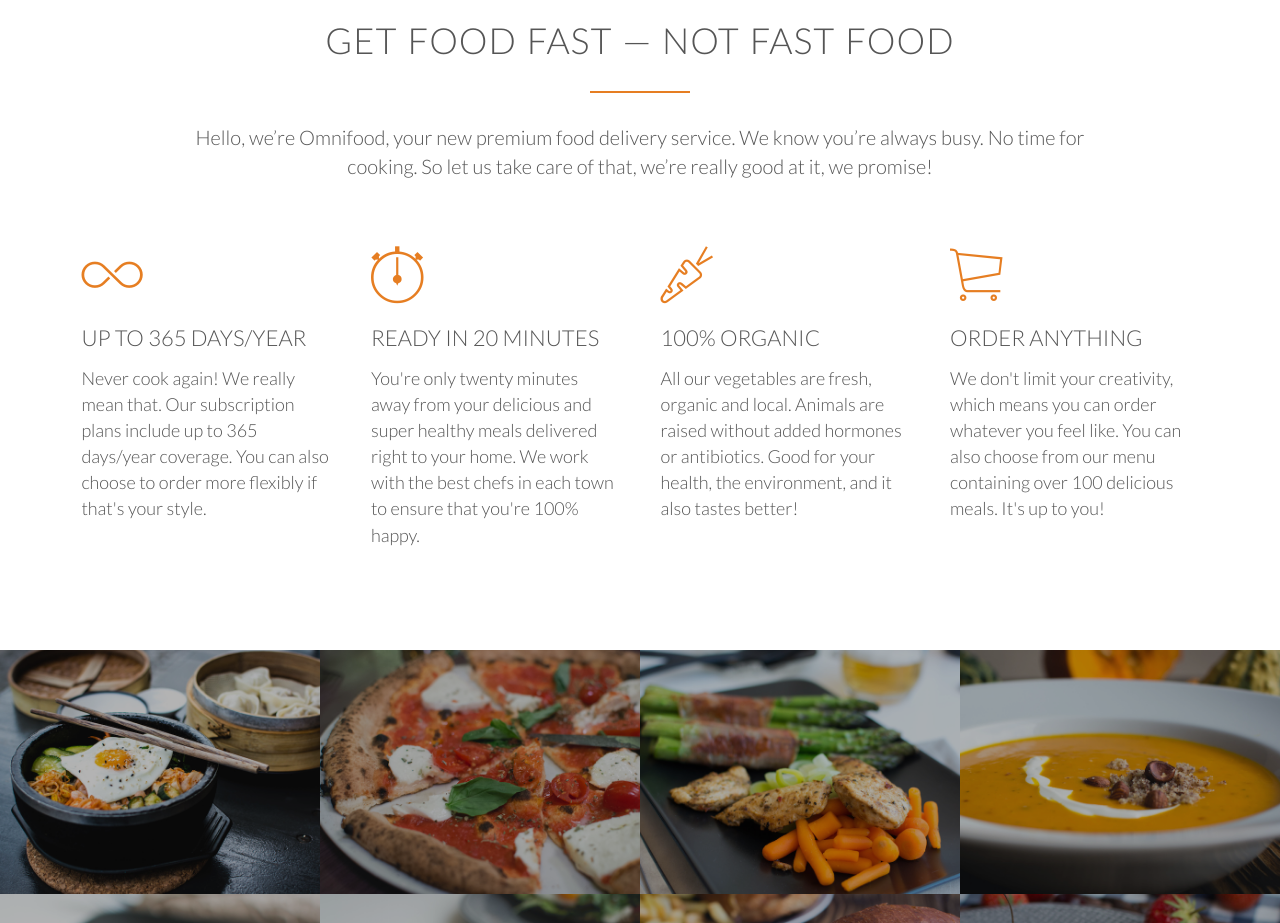
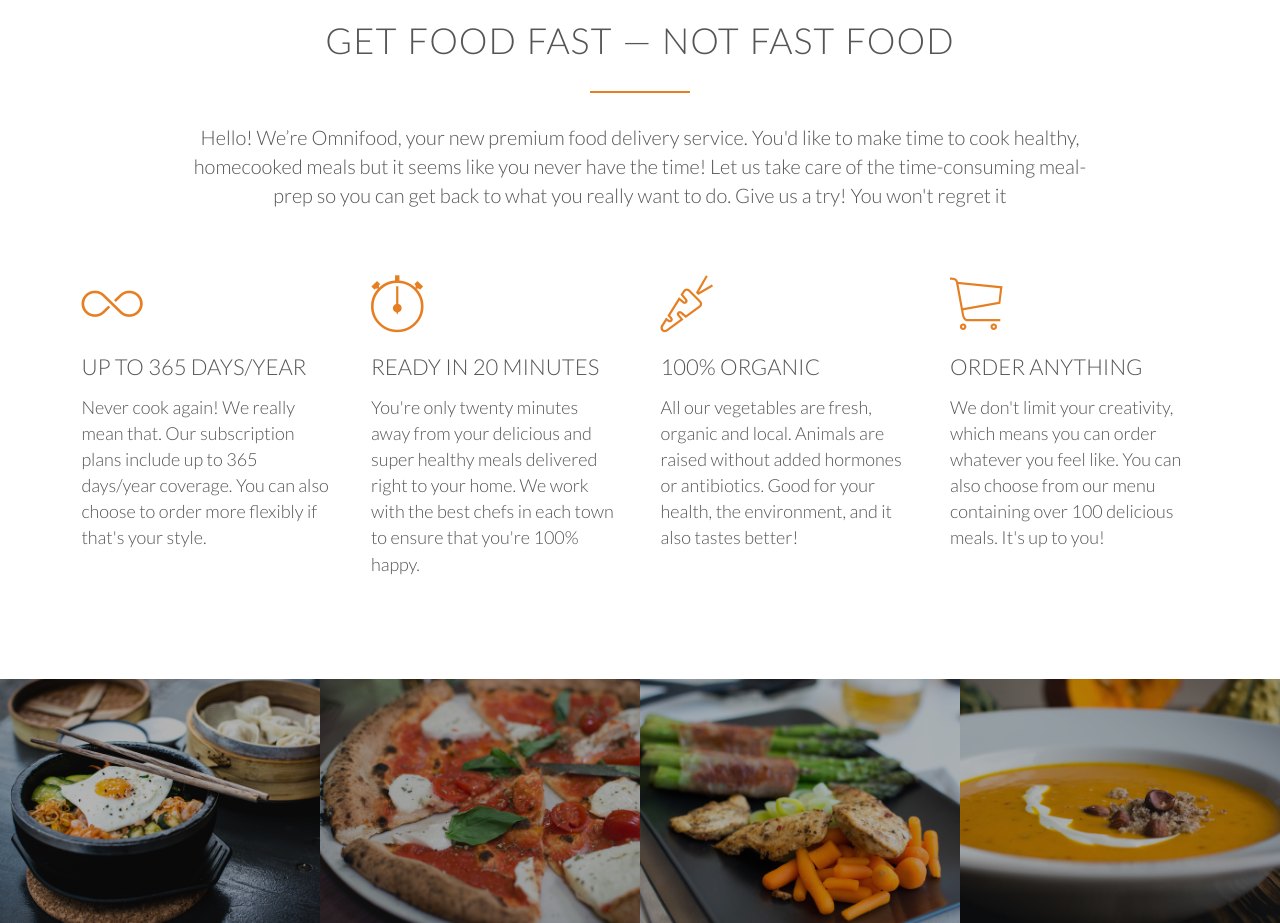
Before and after one commit to d5nguyen/OmniFood, a plain HTML site: page index.html in a window 1280 px wide. Shown: the part 860-1783 px from the top of the page. Drawn offline with nearby package versions, Linux system fonts and the light colour scheme; files whose address does not match are found by name.

Commit message:
rewording of intro
rewording of intro bc the cadence was off

```diff
--- a/index.html
+++ b/index.html
@@ -42,7 +42,7 @@
     <section class="section-features js--section-features">
         <div class="row">
             <h2>Get food fast &mdash; not fast food</h2>
-            <p class="long-copy">Hello, we’re Omnifood, your new premium food delivery service. We know you’re always busy. No time for cooking. So let us take care of that, we’re really good at it, we promise!</p>
+            <p class="long-copy">Hello! We’re Omnifood, your new premium food delivery service. You'd like to make time to cook healthy, homecooked meals but it seems like you never have the time! Let us take care of the time-consuming meal-prep so you can get back to what you really want to do. Give us a try! You won't regret it </p>
         </div>
         <div class="row">
         <div class="col span-1-of-4 box">
```
Also changed, not shown: 1 other file.
